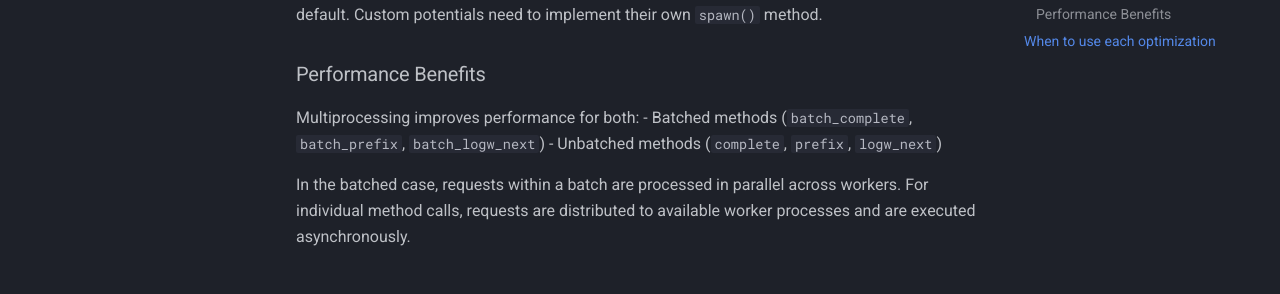
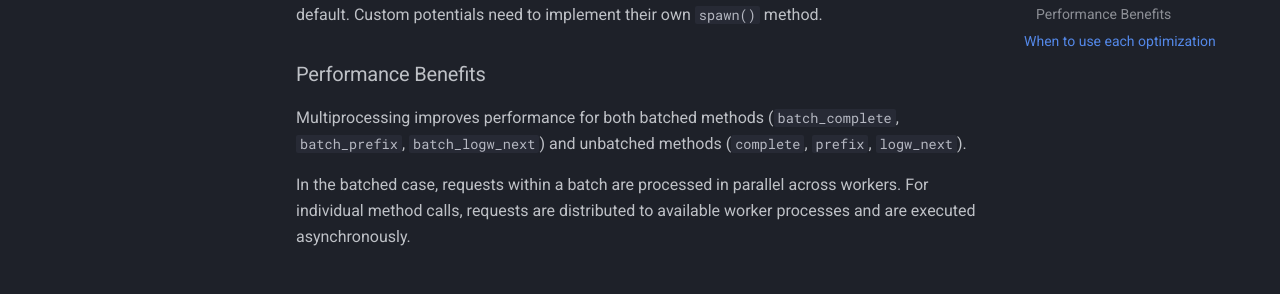
Before and after one commit to mercush/genlm-control, an MkDocs documentation site: the page built from docs/performance.md, in a window 1280 px wide and 900 px high, scrolled down 1293 px. Shown: the part 229-523 px from the top of the window. Built offline with MkDocs 1.6.1 and Material for MkDocs 9.7.7, drawn with Linux system fonts in a browser that asks for light colours; comment, search, counter and statistics services are not loaded.

Commit message:
docs typos

```diff
--- a/docs/performance.md
+++ b/docs/performance.md
@@ -49,9 +49,7 @@ For multiprocessing to work, the potential must implement a picklable `spawn()`
 
 ### Performance Benefits
 
-Multiprocessing improves performance for both:
-- Batched methods (`batch_complete`, `batch_prefix`, `batch_logw_next`)
-- Unbatched methods (`complete`, `prefix`, `logw_next`)
+Multiprocessing improves performance for both batched methods (`batch_complete`, `batch_prefix`, `batch_logw_next`) and unbatched methods (`complete`, `prefix`, `logw_next`).
 
 In the batched case, requests within a batch are processed in parallel across workers. For individual method calls, requests are distributed to available worker processes and are executed asynchronously.
 
```
Also changed, not shown: 1 other file.
